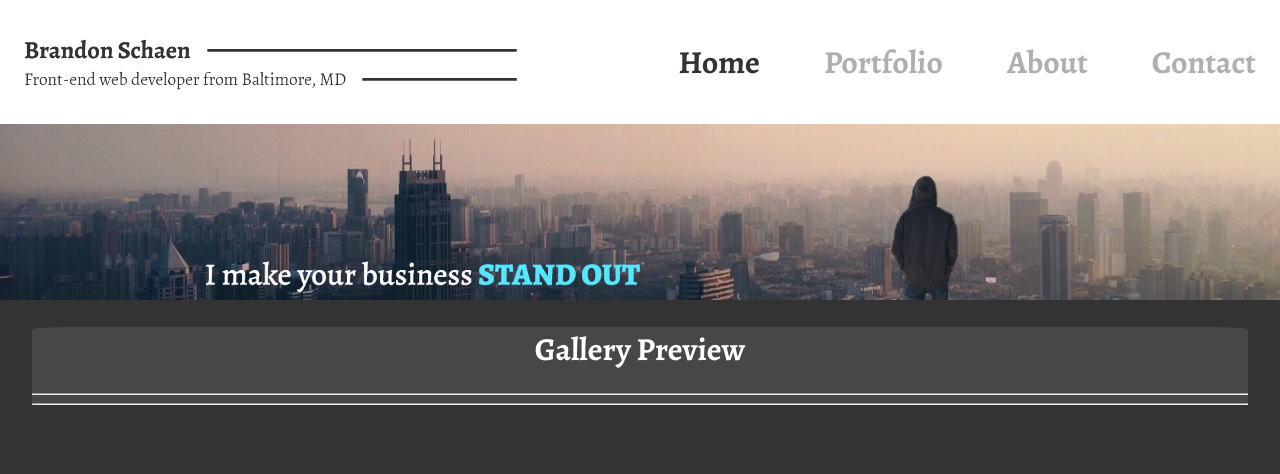
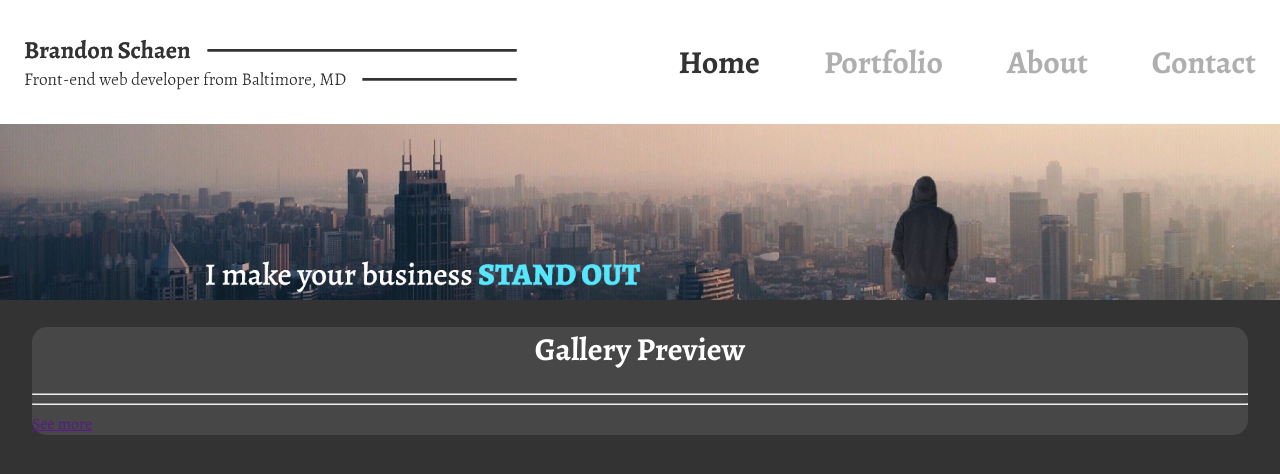
Before and after one commit to SonniSonni/Brandon-Portfolio, a React (Create React App) app: page / in a window 1280 px wide. Shown: the top 474 px of the page. Built offline with nearby package versions, Linux system fonts and the light colour scheme.

Commit message:
Changed border-radius to px and added a Link

```diff
--- a/src/Components/GalleryPrev/GalleryPrev.css
+++ b/src/Components/GalleryPrev/GalleryPrev.css
@@ -3,7 +3,7 @@
   width: 95%;
   margin-left:auto;
   margin-right:auto;
-  border-radius: 3%;
+  border-radius: 15px;
 }
 h1{
   text-align: center;
--- a/src/Components/GalleryPrev/GalleryPrev.js
+++ b/src/Components/GalleryPrev/GalleryPrev.js
@@ -1,5 +1,6 @@
 import React from 'react';
 import './GalleryPrev.css';
+import { Link } from 'react-router-dom';
 import GalleryItem from '../GalleryItem/GalleryItem';
 
 const GalleryPrev = () => (
@@ -10,6 +11,7 @@ const GalleryPrev = () => (
         <GalleryItem />
       </div>
     <hr />
+    <Link>See more</Link>
   </div>
 );
 
```
